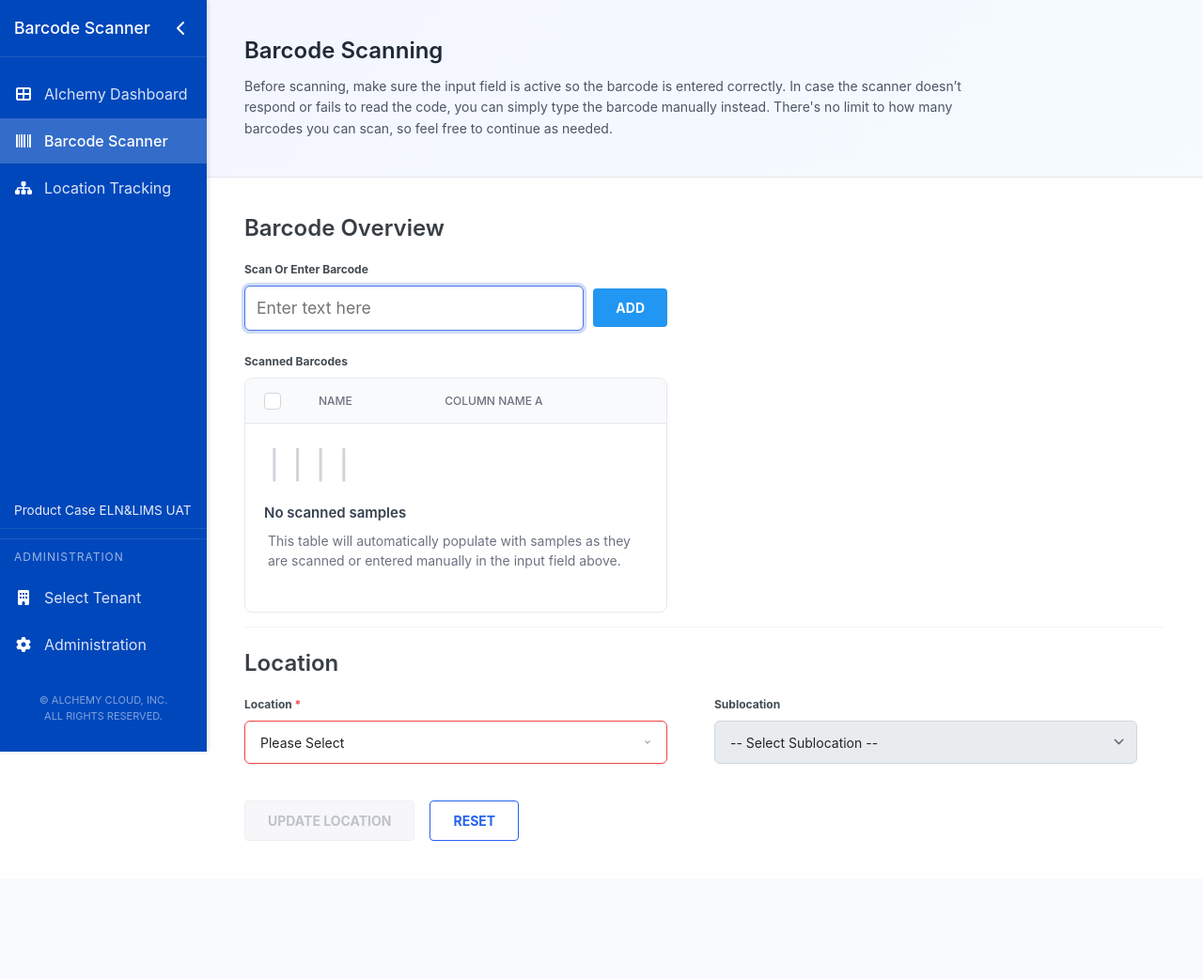
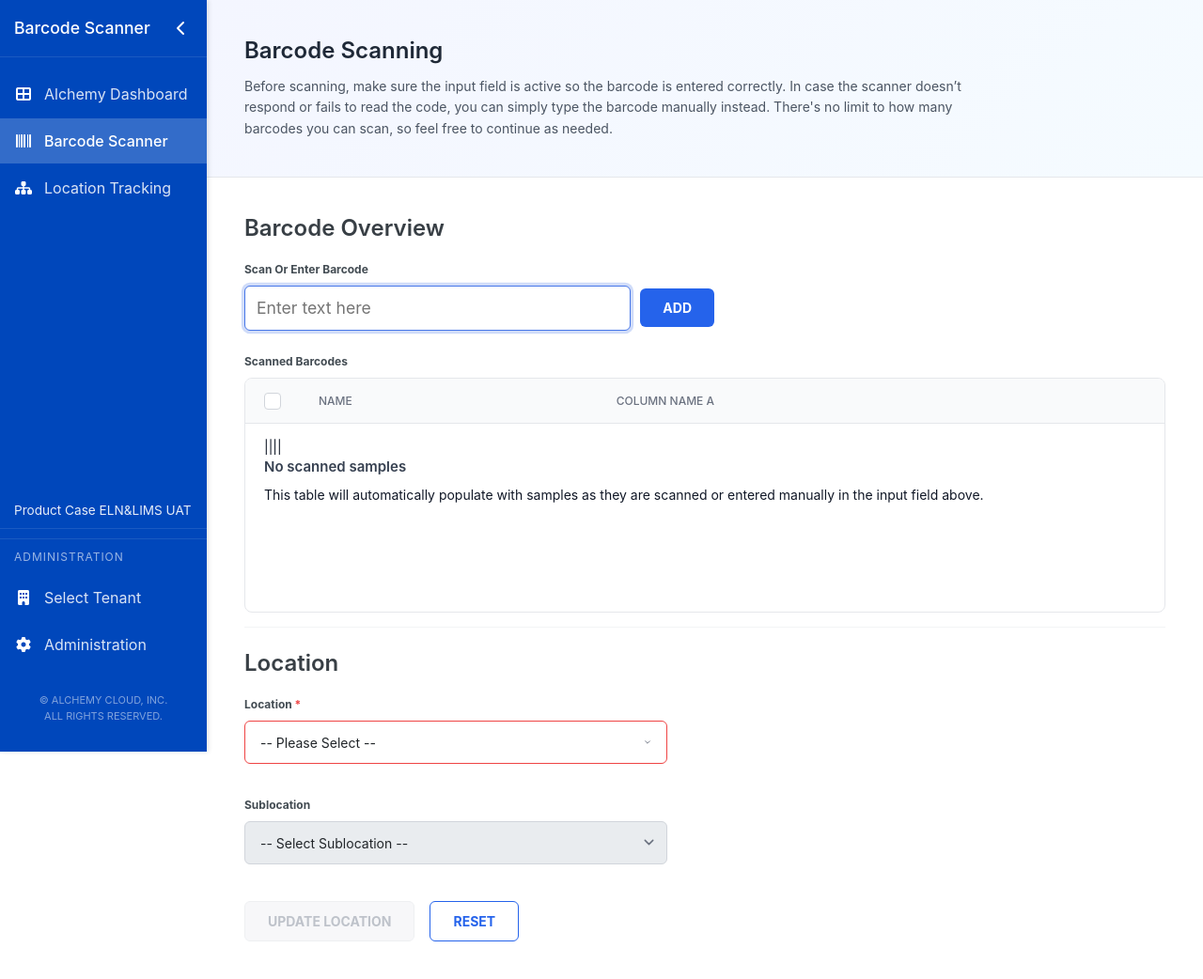
Before and after one commit to pbrose82/barcode_scanning, a Flask app: page /tenant/default in a window 1280 px wide. Shown: the whole page at 94% size. Before the commit the page ends 895 px from the top, so only its background shows below. Run offline with Flask 2, Linux system fonts and the light colour scheme; some libraries are stand-ins or nearby versions.

Commit message:
Update index.html

```diff
--- a/templates/index.html
+++ b/templates/index.html
@@ -4,33 +4,27 @@
 {% set active_page = 'scanner' %}
 
 {% block extra_css %}
-<script>
-    window.tenantInfo = {
-        tenant: "{{ tenant }}",
-        tenantName: "{{ tenant_name }}"
-    };
-</script>
 <style>
   /* Base & Layout */
   html, body {
     height: 100%;
-    background-color: #FFFFFF; /* White page background */
+    background-color: #FFFFFF; /* White background */
     font-family: -apple-system, BlinkMacSystemFont, "Segoe UI", Roboto, Helvetica, Arial, sans-serif;
-    margin: 0;
+    margin: 0; /* Ensures no default margin */
   }
   /* UPDATED: Removed padding to allow content to go edge-to-edge */
   .page-content{
     padding: 0;
   }
 
-  /* Header with gradient */
+  /* UPDATED: Header with gradient, full width */
   .page-header {
     background: linear-gradient(135deg, #F4F6FF 0%, #F5FBFF 100%);
     padding: 40px;
     border-bottom: 1px solid #E5E7EB;
   }
 
-  /* Main content area is white */
+  /* UPDATED: Main content area is white with padding, full width */
   .scanner-main {
       background-color: #FFFFFF;
       padding: 40px;
@@ -44,27 +38,17 @@
     font-size: 14px; color: #4B5563; line-height: 1.6; max-width: 800px; margin: 0;
   }
   .section-title{
-    font-size: 24px;
-    color: #383F45;
-    font-weight: 600;
-    margin-bottom: 20px;
-    padding-top: 24px;
-    border-top: 1px solid #F3F4F6;
+    font-size: 24px; color: #383F45; font-weight: 600; margin-bottom: 20px;
+    padding-top: 24px; border-top: 1px solid #F3F4F6;
   }
   .section-title:first-of-type { border-top: none; padding-top: 0; }
-
   .form-label{
-    font-size: 12px;
-    font-weight: 700; /* Bold */
-    color: #424B52;
-    display: block;
-    margin-bottom: 8px;
-    text-transform: capitalize; /* Capitalize each word */
+    font-size: 12px; font-weight: 700; color: #424B52;
+    margin-bottom: 8px; display: block; text-transform: capitalize;
   }
 
   /* Forms & Inputs */
-  .form-group { max-width: 450px; }
-  .barcode-input-group{ display:flex; gap:10px; margin-bottom: 24px; align-items: center; }
+   .barcode-input-group{ display:flex; gap:10px; margin-bottom: 24px; align-items: center; max-width: 500px; }
   .barcode-input, .form-select {
     padding: 12px 16px;
     font-size: 14px;
@@ -86,31 +70,17 @@
   .is-invalid { border-color: #EF4444 !important; }
 
   /* Buttons */
-  .btn{
-    border:none;
-    border-radius:4px;
-    padding: 10px 24px;
-    font-size:14px;
-    font-weight:700;
-    text-transform:uppercase;
-    cursor:pointer;
-    height: auto;
-    transition: background-color .2s ease-in-out;
-  }
-  .btn-primary{ background:#2196F3; color:#fff; }
-  .btn-primary:hover:not(:disabled) { background-color: #0b7dda; }
-
+  .btn{ border:none; border-radius:6px; padding: 10px 24px; font-size:14px; font-weight:700; text-transform:uppercase; cursor:pointer; }
+  .btn-primary{ background:#2563EB; color:#fff; }
   .btn-outline {
       background-color: transparent; color: #2563EB; border: 1px solid #2563EB;
   }
   .btn-outline:hover { background-color: #EFF6FF; }
-
-  /* Disabled state applies to all buttons */
+  .btn-secondary {
+      background-color: #F9FAFB; color: #374151; border: 1px solid #E5E7EB;
+  }
   .btn:disabled {
-      background-color: #F3F4F6;
-      color: #9CA3AF;
-      cursor: not-allowed;
-      border: 1px solid #E5E7EB;
+      background-color: #F3F4F6; color: #9CA3AF; cursor: not-allowed; border: 1px solid #E5E7EB;
   }
 
   /* Table & Bulk Actions */
@@ -169,14 +139,24 @@
   }
 
   /* Location Grid */
-  .location-grid { display: grid; gap: 20px; }
-  @media (min-width: 768px) { .location-grid { grid-template-columns: 1fr 1fr; } }
+ /* UPDATED: Location fields are now always stacked vertically */
+  .location-grid {
+    display: flex;
+    flex-direction: column;
+    gap: 20px;
+    max-width: 450px; /* To match the width of other form fields */
+  }
 
+  .scanner-container{
+    max-width: 839px; /* Controls the width */
+    margin: 0 auto;    /* Centers the container on the page */
+    border-radius:12px;
+    overflow:hidden;
+    box-shadow:0 4px 12px rgba(0,0,0,.08);
+  }
   /* Empty state */
-  .empty-state{ text-align:center; padding:40px 20px; }
-  .barcode-icon { font-family:monospace; font-size:36px; color:#D1D5DB; margin-bottom:16px; letter-spacing:3px; font-weight:100; }
+  .empty-state{ text-align:center; padding:60px 20px; }
   .empty-state-title{ font-size:15px; font-weight:600; color:#374151; margin-bottom:8px; }
-  .empty-state-text { font-size: 14px; color: #6B7280; max-width: 400px; margin: 0 auto; line-height: 1.5; }
 
   /* Actions row */
   .button-group{ display:flex; gap:16px; margin-top: 24px; }
@@ -244,7 +224,7 @@
       </div>
 
       <div class="button-group">
-        <button id="update-button" class="btn btn-primary" disabled>Update Location</button>
+        <button id="update-button" class="btn btn-secondary" disabled>Update Location</button>
         <button id="reset-button" class="btn btn-outline">Reset</button>
       </div>
     </div>
@@ -252,6 +232,12 @@
 {% endblock %}
 
 {% block extra_js %}
+<script>
+    window.tenantInfo = {
+        tenant: "{{ tenant }}",
+        tenantName: "{{ tenant_name }}"
+    };
+</script>
 <script>
 document.addEventListener('DOMContentLoaded', function () {
   const barcodeInput = document.getElementById('barcode-input');
@@ -285,9 +271,7 @@ document.addEventListener('DOMContentLoaded', function () {
   function addRow(barcode) {
       const rowHTML = `
         <tr data-barcode="${barcode}">
-            <td class="col-select">
-                <input type="checkbox" class="row-checkbox checkbox-input" data-barcode="${barcode}">
-            </td>
+            <td class="col-select"><input type="checkbox" class="row-checkbox checkbox-input" data-barcode="${barcode}"></td>
             <td>${barcode}</td>
             <td></td>
         </tr>`;
@@ -425,4 +409,7 @@ document.addEventListener('DOMContentLoaded', function () {
   fetchLocations();
 });
 </script>
+
+<!-- Main script file -->
+<script src="{{ url_for('static', filename='js/scanner.js') }}"></script>
 {% endblock %}
```
Lines whose indentation alone changed are shown as unchanged.
